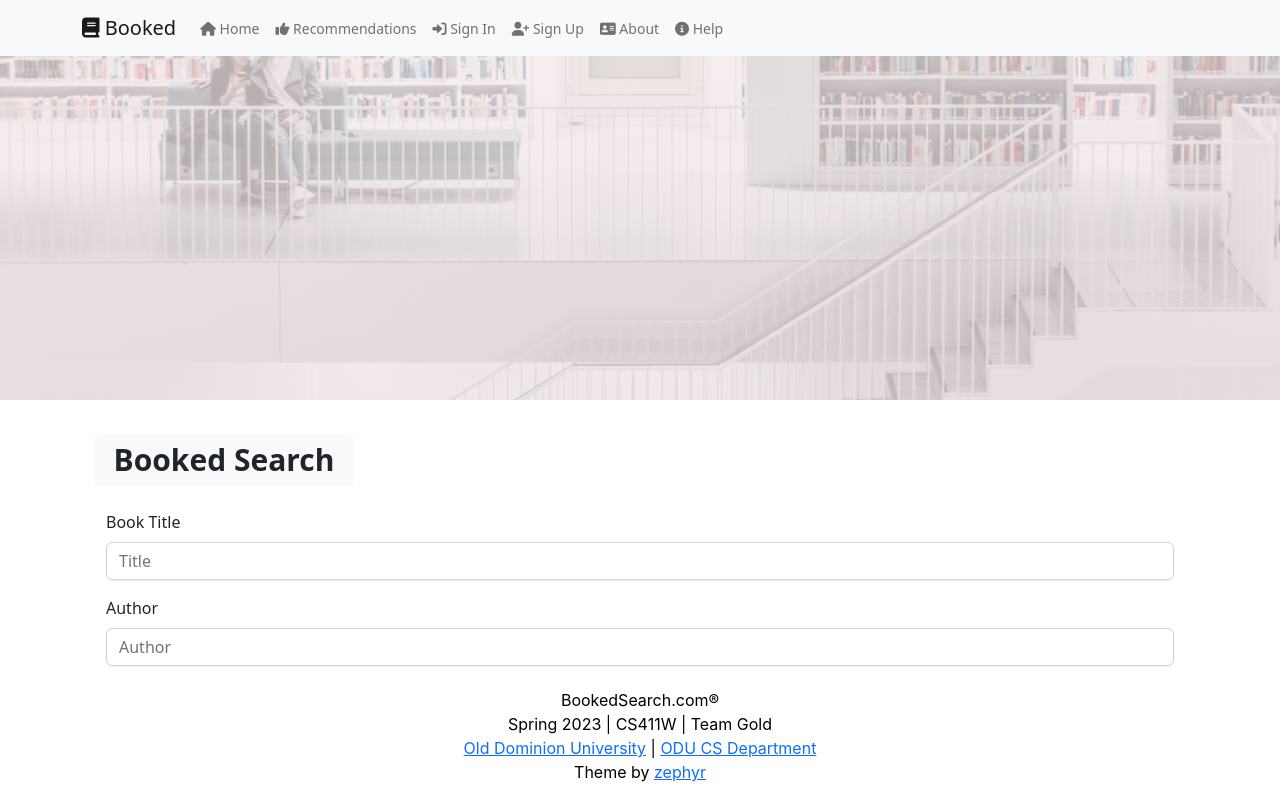
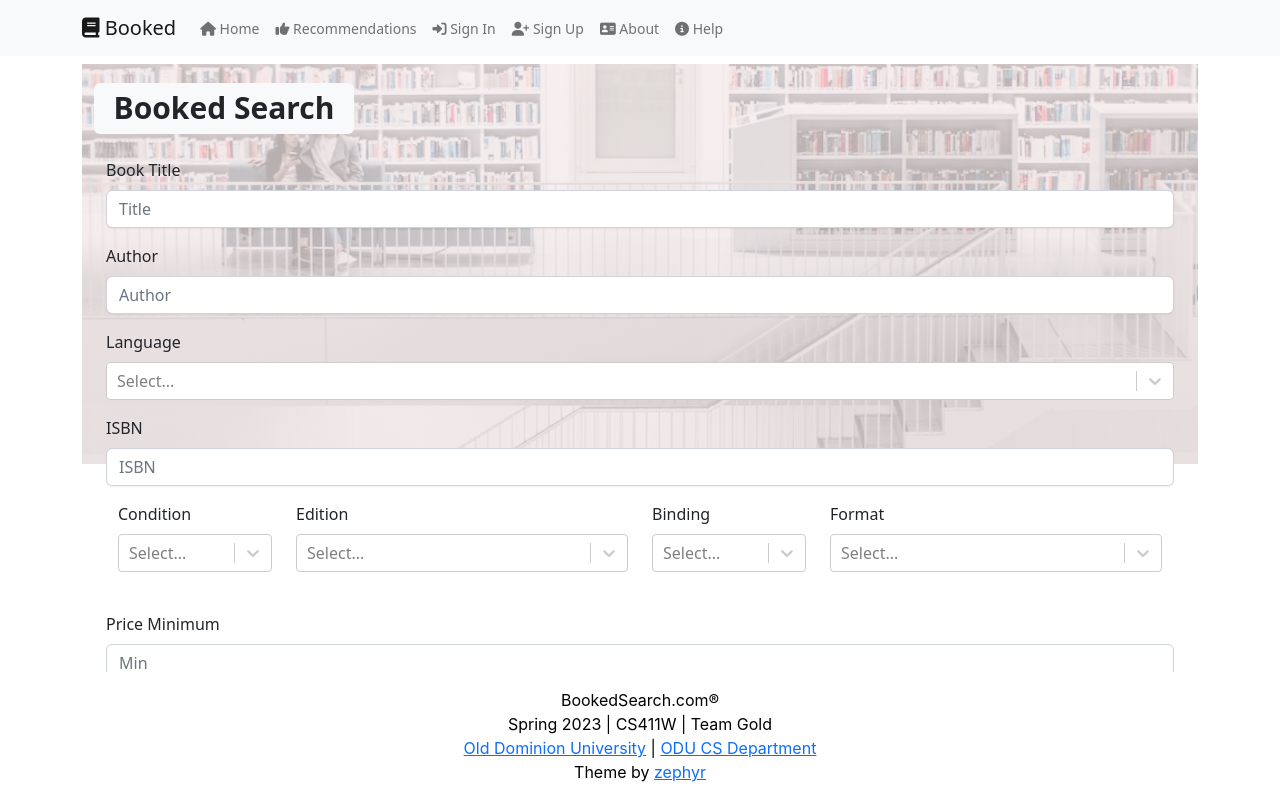
Before and after one commit to lvSojen/2023-Spring-CS411W-GOLD, a React (Create React App) app in the folder frontend/: page / in a window 1280 px wide. Shown: the top 798 px of the page. Built offline with nearby package versions, Linux system fonts and the light colour scheme.

Commit message:
need to put header-image on top above search criteria + title

```diff
--- a/frontend/public/index.html
+++ b/frontend/public/index.html
@@ -47,4 +47,5 @@
     -->
   </div>
   </body>
+
 </html>
--- a/frontend/src/index.css
+++ b/frontend/src/index.css
@@ -29,15 +29,6 @@
   padding-bottom: 8.5rem;
 }
 
-header {
-  background-image: linear-gradient(rgba(247, 235, 235, 0.75),rgba(240, 229, 229, 0.75)),url(../src/assets/images/white-bookcase.jpg);
-  background-size: cover;
-  background-position: center;
-  background-repeat: no-repeat;
-  background-color: #333;
-  height: 400px;
-}
-
 code {
   font-family: source-code-pro, Menlo, Monaco, Consolas, "Courier New",
     monospace;
--- a/frontend/src/screens/HomeScreen.js
+++ b/frontend/src/screens/HomeScreen.js
@@ -9,12 +9,15 @@
 
 function HomeScreen() {
   return (
-    <Container className="py-3">
+    <div className="homescreen-css">
+    <Container className="py-3 ">
       <h1>
         <Badge bg="light">Booked Search</Badge>
       </h1>
       <SearchBook />
     </Container>
+    </div>
+
   )
 }
 
--- a/frontend/src/screens/RecommendationsScreen.js
+++ b/frontend/src/screens/RecommendationsScreen.js
@@ -1,6 +1,6 @@
 import React from "react"
 import { Container } from "react-bootstrap"
-import './Screens.css';
+
 import RecData from "../components/common/RecData"
 
 function RecommendationsScreen() {
--- a/frontend/src/screens/Screens.css
+++ b/frontend/src/screens/Screens.css
@@ -1,3 +1,12 @@
 .color-background{
     background-color: rgb(177, 93, 93);
 }
+
+.homescreen-css {
+    background-image: linear-gradient(rgba(247, 235, 235, 0.75),rgba(240, 229, 229, 0.75)),url(../../src/assets/images/white-bookcase.jpg);
+    background-size: cover;
+    background-position: center;
+    background-repeat: no-repeat;
+    background-color: #333;
+    height: 400px;
+  }
```
